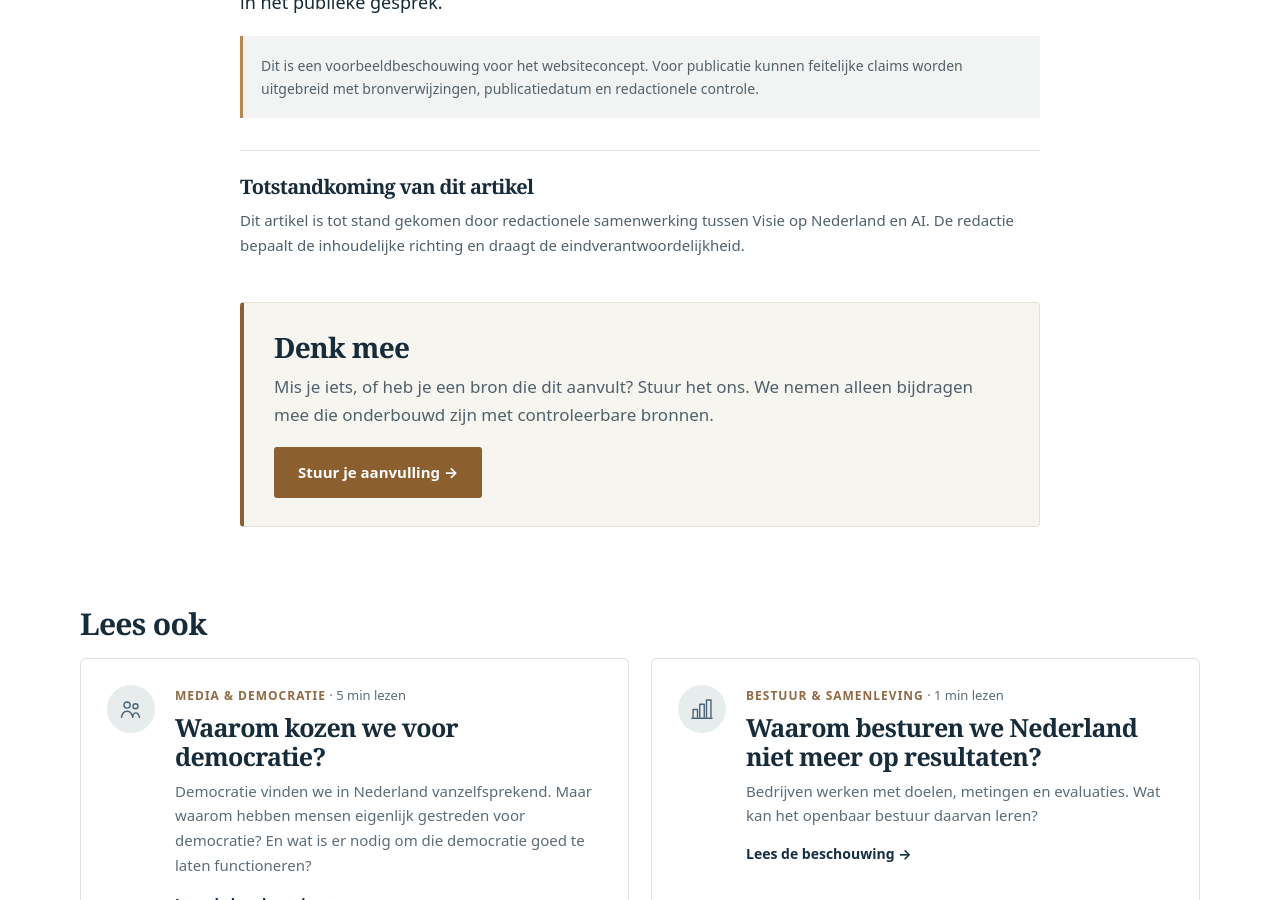
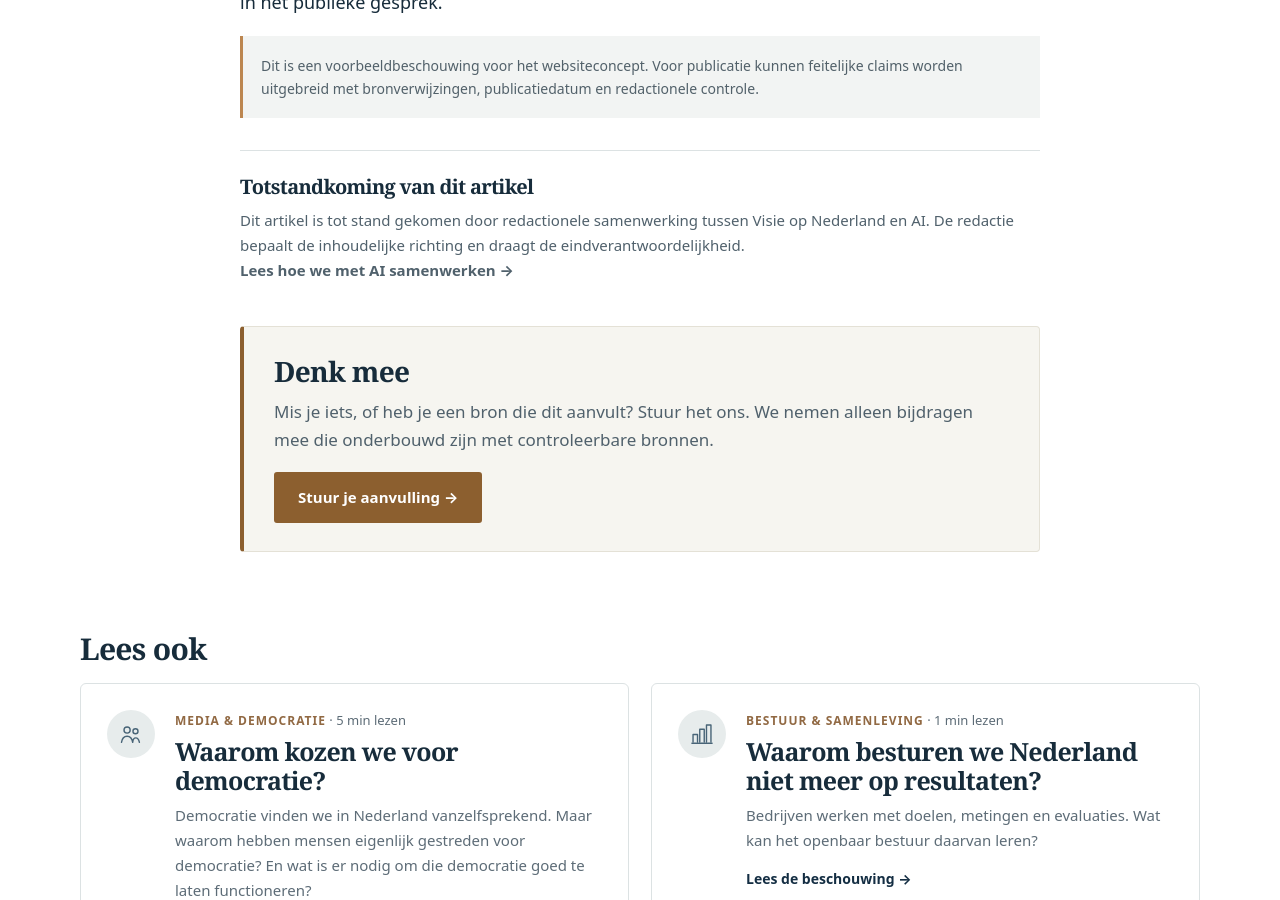
Before and after one commit to Rene-Linden/visieopnederland, a Jekyll site: the page built from _artikelen/voorbij-de-waan-van-de-dag.md, in a window 1280 px wide and 900 px high, scrolled down 654 px. Built offline with Jekyll 4.4.1, drawn with Linux system fonts in a browser that asks for light colours.

Commit message:
Link van Totstandkoming naar AI-werkwijze
Co-Authored-By: Claude Opus 5.5 <noreply@anthropic.com>

```diff
--- a/_layouts/artikel.html
+++ b/_layouts/artikel.html
@@ -40,6 +40,7 @@ layout: default
   <section class="totstandkoming">
     <h2>Totstandkoming van dit artikel</h2>
     <p>Dit artikel is tot stand gekomen door redactionele samenwerking tussen Visie op Nederland en AI. De redactie bepaalt de inhoudelijke richting en draagt de eindverantwoordelijkheid.</p>
+    <p class="bron-uitleg"><a href="/bronnen-en-werkwijze/#samenwerking-tussen-mens-en-ai">Lees hoe we met AI samenwerken →</a></p>
   </section>
 
   <section class="art-cta">
```
